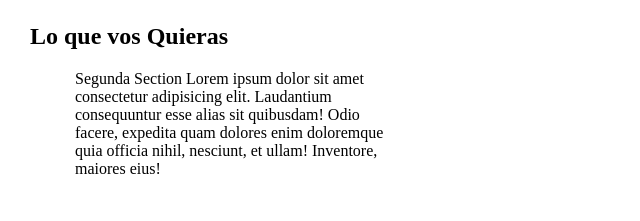
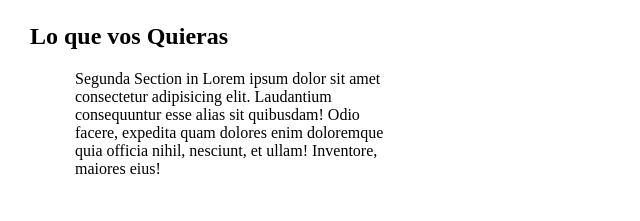
Before and after one commit to onillgtrade/look-html-and-css, a plain HTML site: page src/index.html in a window 1280 px wide. Shown: the part 554-775 px from the top of the page, 0-640 px from the left. Drawn offline with Linux system fonts and the light colour scheme.

Commit message:
styles.css

```diff
--- a/src/index.html
+++ b/src/index.html
@@ -25,7 +25,7 @@
         </section>
         <section class="secondsection">
             <h2>Lo que vos Quieras</h2>
-            <p class="textou">Segunda Section Lorem ipsum dolor sit amet consectetur adipisicing elit. Laudantium consequuntur esse alias sit quibusdam! Odio facere, expedita quam dolores enim doloremque quia officia nihil, nesciunt, et ullam! Inventore, maiores eius!</p>
+            <p class="textou">Segunda Section in Lorem ipsum dolor sit amet consectetur adipisicing elit. Laudantium consequuntur esse alias sit quibusdam! Odio facere, expedita quam dolores enim doloremque quia officia nihil, nesciunt, et ullam! Inventore, maiores eius!</p>
         </section>
         <section class="tercerasection">
             <article><img src="./build/img/combo2.jpg" alt="" class="imaclass">
```
